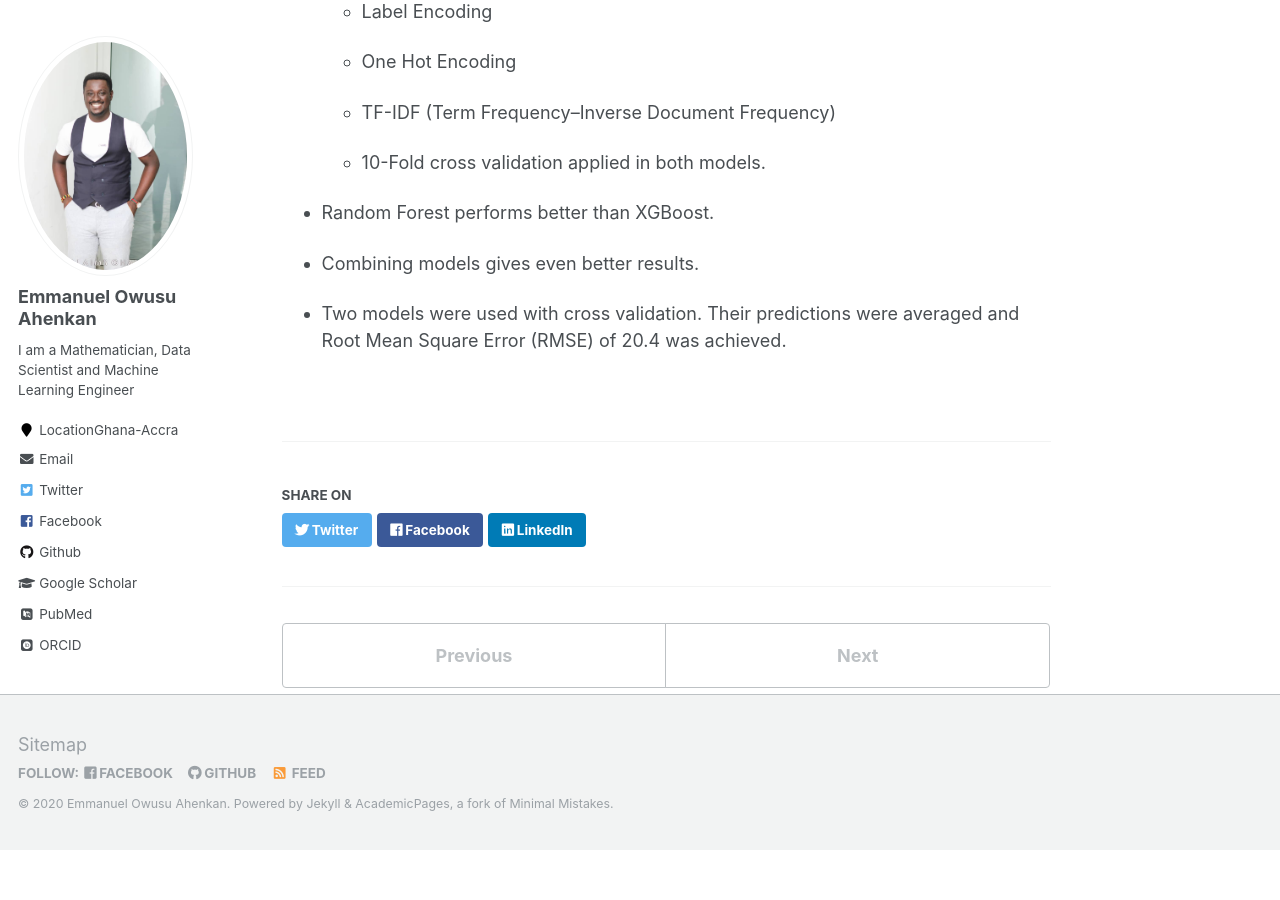
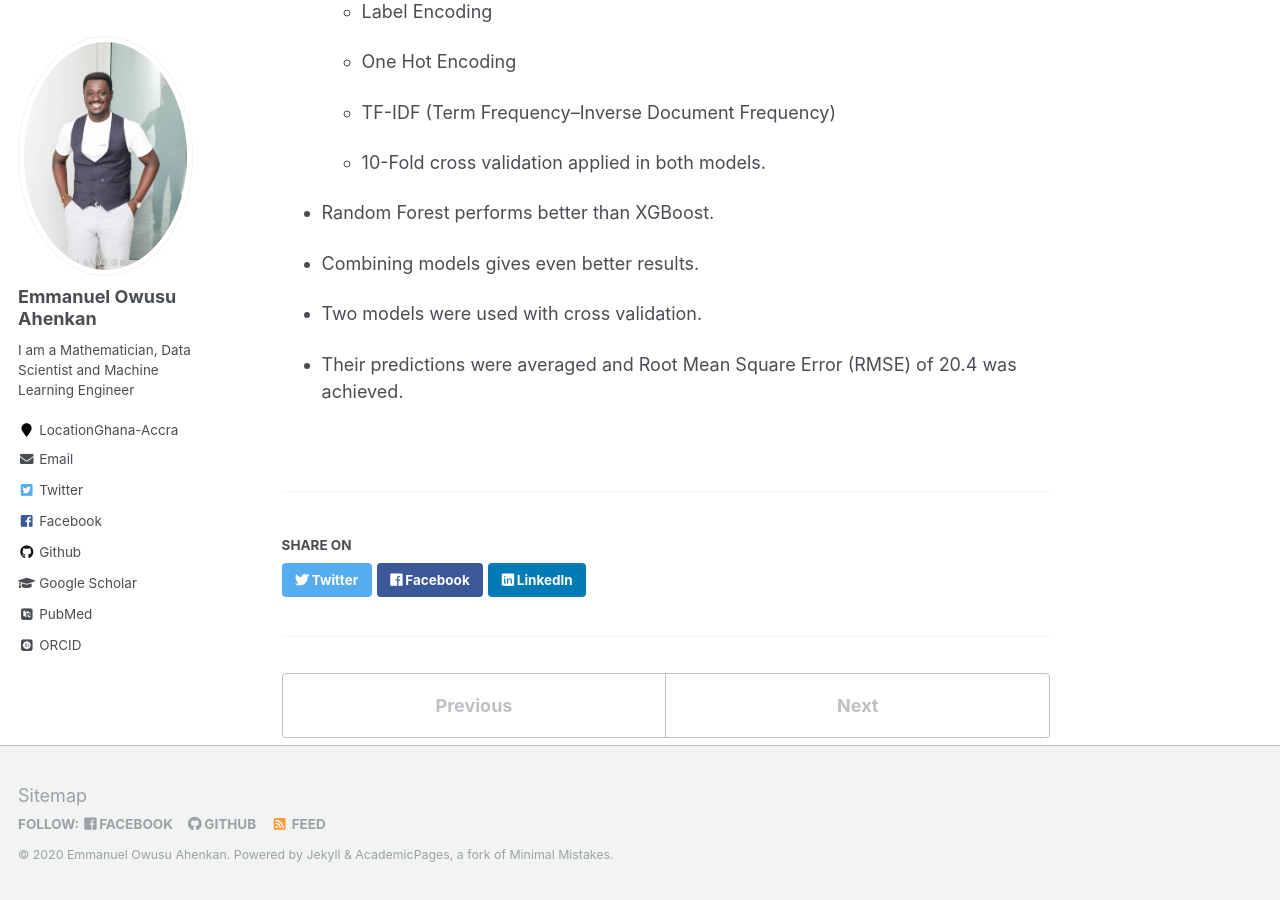
Before and after one commit to EmmanuelOwusu/EmmanuelOwusu.github.io, a Jekyll site: the page built from _talks/2014-02-01-talk-2.md, in a window 1280 px wide and 900 px high, scrolled down 524 px. Built offline with Jekyll 4.4.1, drawn with Linux system fonts in a browser that asks for light colours; some web fonts are replaced; before the commit the page ends 1374 px from its top, so only the background shows below that.

```diff
--- a/_talks/2014-02-01-talk-2.md
+++ b/_talks/2014-02-01-talk-2.md
@@ -31,4 +31,6 @@ location: "Accra, Ghana"
 
 * Combining models gives even better results.
 
-* Two models were used with cross validation. Their predictions were averaged and Root Mean Square Error (RMSE) of 20.4 was achieved.
+* Two models were used with cross validation.
+
+* Their predictions were averaged and Root Mean Square Error (RMSE) of 20.4 was achieved.
```
